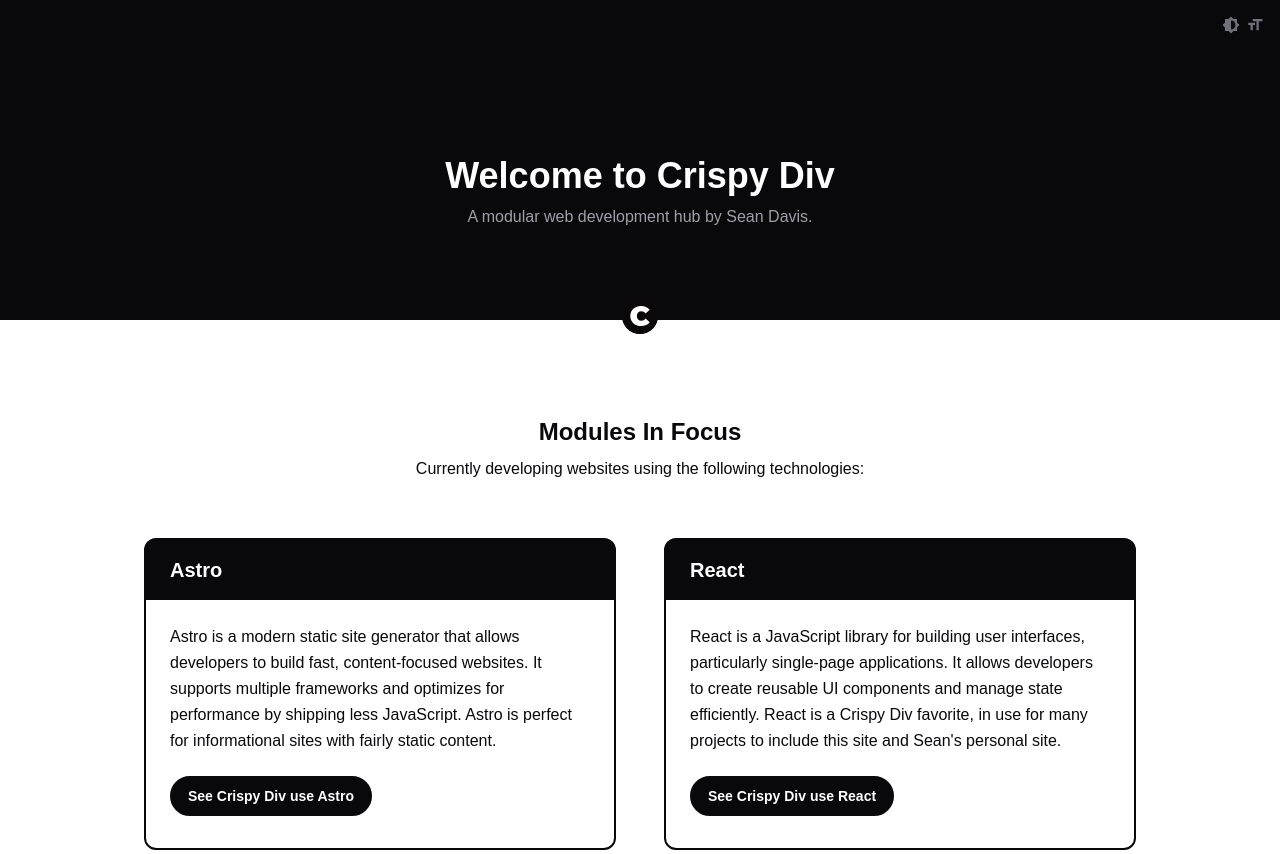
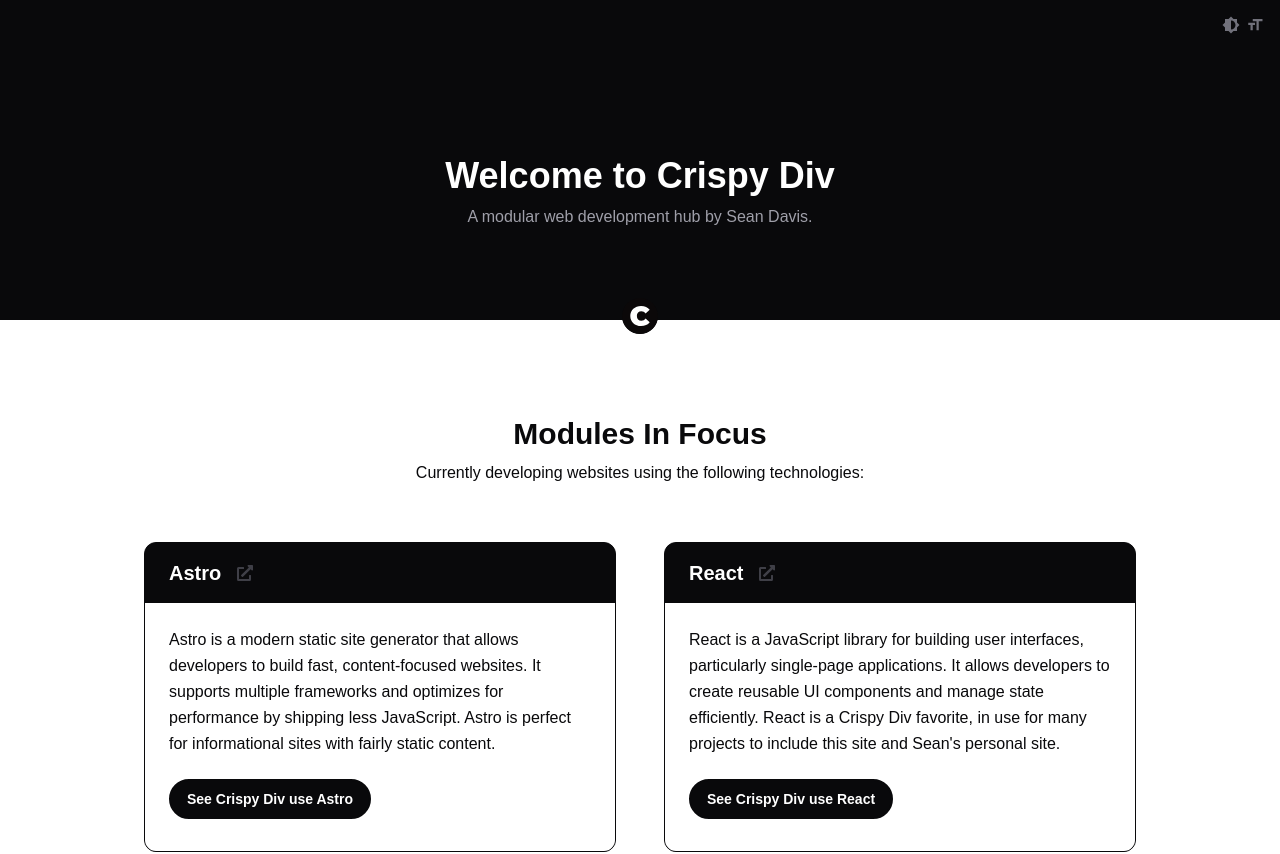
Before and after one commit to SeanChDavis/crispy-div-site, a React (Vite) app: page / in a window 1280 px wide. Shown: the top 854 px of the page. Built offline with nearby package versions, Linux system fonts and the light colour scheme.

Commit message:
improve dark mode

```diff
--- a/src/components/elements/LinkButton.tsx
+++ b/src/components/elements/LinkButton.tsx
@@ -10,7 +10,7 @@
     let styleClasses = "";
 
     if (!style || style === "fill") {
-        styleClasses = "bg-zinc-950 text-white dark:text-zinc-300 hover:bg-transparent hover:text-zinc-950 dark:hover:text-zinc-300";
+        styleClasses = "bg-zinc-950 text-white dark:bg-white dark:text-zinc-950 hover:bg-transparent hover:text-zinc-950 dark:hover:bg-zinc-200";
     } else if (style === "outline") {
         styleClasses = "bg-transparent text-zinc-950 dark:text-zinc-300 hover:bg-zinc-950 hover:text-white dark:hover:text-zinc-300";
     }
--- a/src/components/elements/Module.tsx
+++ b/src/components/elements/Module.tsx
@@ -9,29 +9,30 @@
     description?: string
 }) {
     return (
-        <div className="flex flex-col bg-zinc-950 overflow-hidden rounded-xl border-2 border-zinc-950">
-            <div className="text-white p-4 sm:px-6">
+        <div className="flex flex-col bg-zinc-950 overflow-hidden rounded-xl border border-zinc-950">
+            <div className="dark:bg-zinc-900 text-white p-4 sm:px-6">
                 {technologyUrl ? (
                     <a
                         href={technologyUrl}
-                        className="group flex justify-between items-center cursor-pointer"
+                        className="group flex items-center cursor-pointer"
                         target={"_blank"}
                         rel="noopener noreferrer"
                     >
-                        <h3 className="text-xl font-bold">{name}</h3>
-                        <FaExternalLinkAlt className={"hidden group-hover:inline-block text-zinc-500"} />
+                        <h3 className="text-xl font-bold mr-4">{name}</h3>
+                        <FaExternalLinkAlt className={"group-hover:text-zinc-300 text-zinc-700"} />
                     </a>
                 ) : (
                     <h3 className="text-xl font-bold">{name}</h3>
                 )}
             </div>
-            <div className="bg-white dark:bg-zinc-800 dark:text-zinc-300 flex-grow-1 text-md px-4 sm:px-6 pt-4 sm:pt-6 pb-2 leading-6.5">
+            <div className="bg-white dark:bg-zinc-950 dark:text-zinc-300 flex-grow-1 text-md px-4 sm:px-6 pt-4 sm:pt-6 pb-2 leading-6.5">
                 <p>{description}</p>
             </div>
-            <div className="bg-white dark:bg-zinc-800 dark:text-zinc-300 text-sm px-4 pb-6 sm:pb-8 pt-3 sm:pt-3.5 sm:px-6">
+            <div className="bg-white dark:bg-zinc-950 dark:text-zinc-300 text-sm px-4 pb-6 sm:pb-8 pt-3 sm:pt-3.5 sm:px-6">
                 <LinkButton
                     url={crispyDivUrl}
                     text={`See ${d.siteDetails['title']} use ${name}`}
+                    style="fill"
                     target={"_blank"}
                     rel="noopener noreferrer"
                 />
--- a/src/components/elements/SectionHeader.tsx
+++ b/src/components/elements/SectionHeader.tsx
@@ -11,7 +11,7 @@
 
     return (
         <div className="mb-10 md:mb-14 text-center">
-            <h1 className={`${titleClasses} dark:text-white text-xl md:text-2xl font-semibold`}>{title}</h1>
+            <h1 className={`${titleClasses} dark:text-white text-xl md:text-2xl lg:text-3xl font-semibold`}>{title}</h1>
             <p className="mt-2">{subtitle}</p>
         </div>
     )
```
